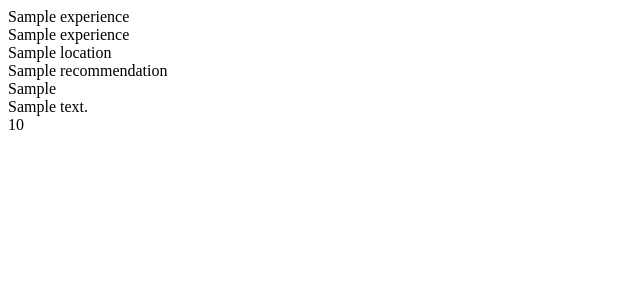
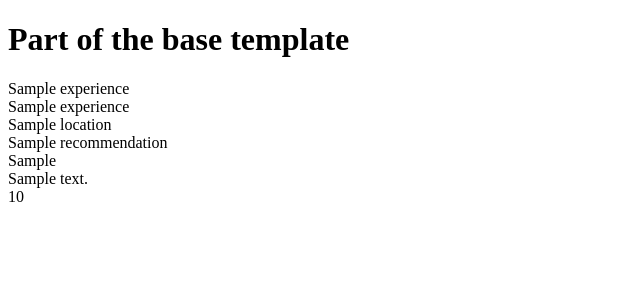
Before and after one commit to Vlad-404/travel_experiences, a Flask app: page / in a window 1280 px wide. Shown: the top 300 px of the page, without its empty margins (0-640 px from the left). Run offline with Flask 2, Linux system fonts and the light colour scheme; a database or web service that is not in the repository returns one stand-in record (values such as "Sample title"); some libraries are stand-ins or nearby versions.

Commit message:
Added template base.html

```diff
--- /dev/null
+++ b/templates/base.html
@@ -0,0 +1,23 @@
+<!DOCTYPE html>
+<html lang="en">
+
+<head>
+	<meta charset="UTF-8">
+	<meta name="viewport" content="width=device-width, initial-scale=1.0">
+	<meta http-equiv="X-UA-Compatible" content="ie=edge">
+	<link rel="stylesheet" href="https://cdnjs.cloudflare.com/ajax/libs/font-awesome/5.13.0/css/all.min.css">
+	<!--<link rel="stylesheet" href="assets/css/style.css">-->
+	<title>Travel Experiences</title>
+</head>
+
+<body>
+
+	<h1>Part of the base template</h1>
+	{% block content %}
+	{% endblock %}
+
+    <script src="https://cdnjs.cloudflare.com/ajax/libs/jquery/3.5.1/jquery.slim.min.js"></script>
+
+</body>
+
+</html>
--- a/templates/experiences.html
+++ b/templates/experiences.html
@@ -1,16 +1,5 @@
-<!DOCTYPE html>
-<html lang="en">
-<head>
-	<meta charset="UTF-8">
-	<meta name="viewport" content="width=device-width, initial-scale=1.0">
-	<meta http-equiv="X-UA-Compatible" content="ie=edge">
-	<link rel="stylesheet" href="https://cdnjs.cloudflare.com/ajax/libs/font-awesome/5.13.0/css/all.min.css">
-	<link rel="stylesheet" href="assets/css/style.css">
-	<title>Travel Experiences</title>
-</head>
-
-
-<body>
+{% extends "base.html" %}
+{% block content %}
 
     {% for experience in experiences %}
         {{ experience.title }} <br>
@@ -22,8 +11,4 @@
         {{ experience.duration }} <br>
     {% endfor %}
 
-    <script src="https://cdnjs.cloudflare.com/ajax/libs/jquery/3.5.1/jquery.slim.min.js"></script>
-</body>
-
-
-</html>
+{% endblock %}
```
